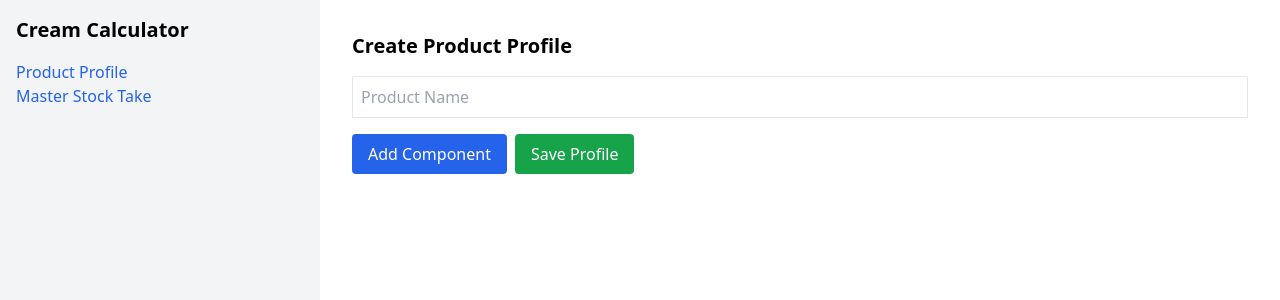
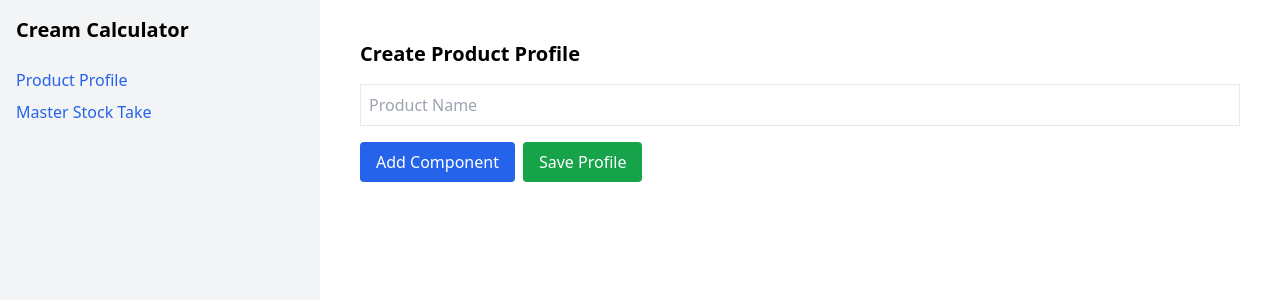
Before and after one commit to owen07020/cream-calculator-app, a React (Create React App) app: page / in a window 1280 px wide. Shown: the top 300 px of the page. Built offline with nearby package versions, Linux system fonts and the light colour scheme.

Commit message:
Update App.js

```diff
--- a/src/App.js
+++ b/src/App.js
@@ -1,5 +1,5 @@
 import React, { useState } from 'react';
-import { BrowserRouter as Router, Routes, Route } from 'react-router-dom';
+import { BrowserRouter as Router, Routes, Route, Link } from 'react-router-dom';
 import ProductProfile from './pages/ProductProfile';
 import MasterStockTake from './pages/MasterStockTake';
 
@@ -13,14 +13,21 @@ function App() {
   return (
     <Router>
       <div className="flex">
+        {/* Sidebar */}
         <div className="w-1/4 bg-gray-100 min-h-screen p-4">
-          <h1 className="text-xl font-bold mb-4">Cream Calculator</h1>
-          <ul>
-            <li><a href="/" className="text-blue-600">Product Profile</a></li>
-            <li><a href="/mst" className="text-blue-600">Master Stock Take</a></li>
+          <h1 className="text-xl font-bold mb-6">Cream Calculator</h1>
+          <ul className="space-y-2">
+            <li>
+              <Link to="/" className="text-blue-600 hover:underline">Product Profile</Link>
+            </li>
+            <li>
+              <Link to="/mst" className="text-blue-600 hover:underline">Master Stock Take</Link>
+            </li>
           </ul>
         </div>
-        <div className="w-3/4 p-4">
+
+        {/* Main Page */}
+        <div className="w-3/4 p-6">
           <Routes>
             <Route path="/" element={<ProductProfile onSave={handleSaveProfile} />} />
             <Route path="/mst" element={<MasterStockTake profiles={profiles} />} />
```
